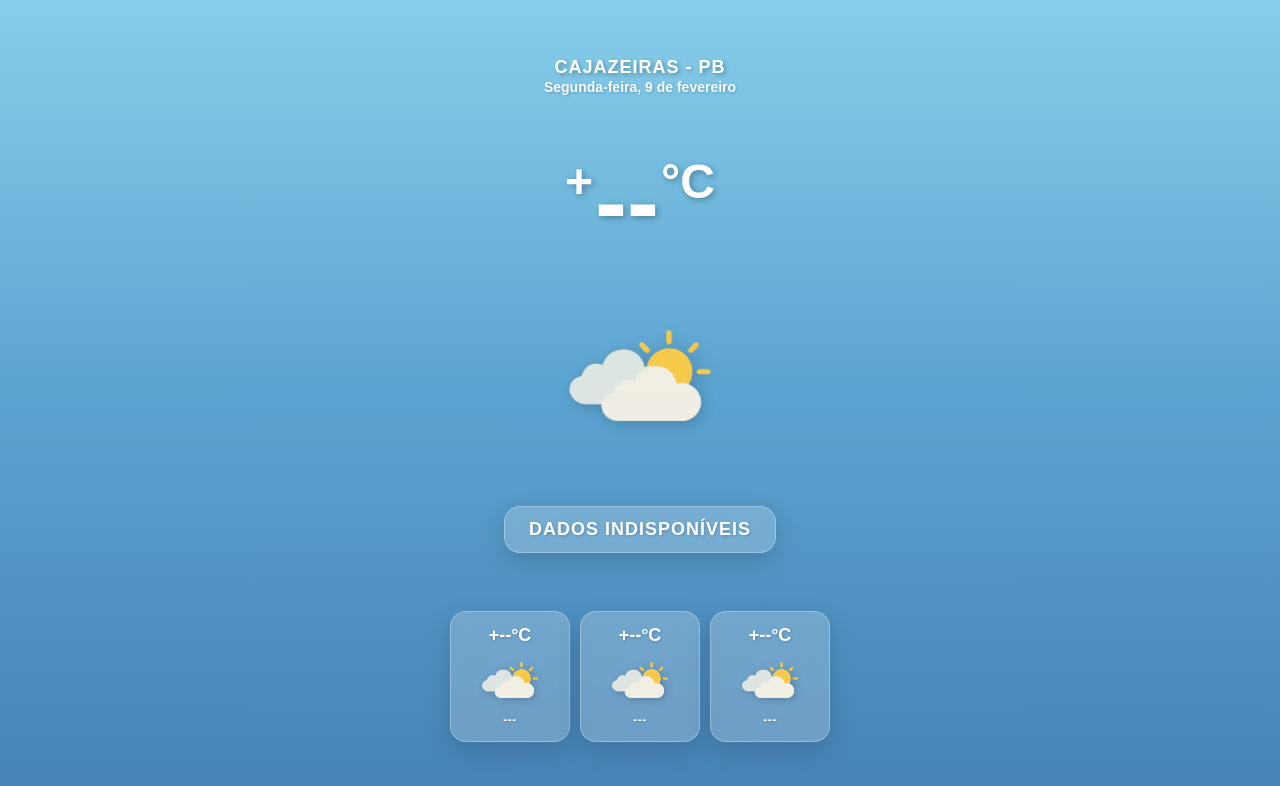
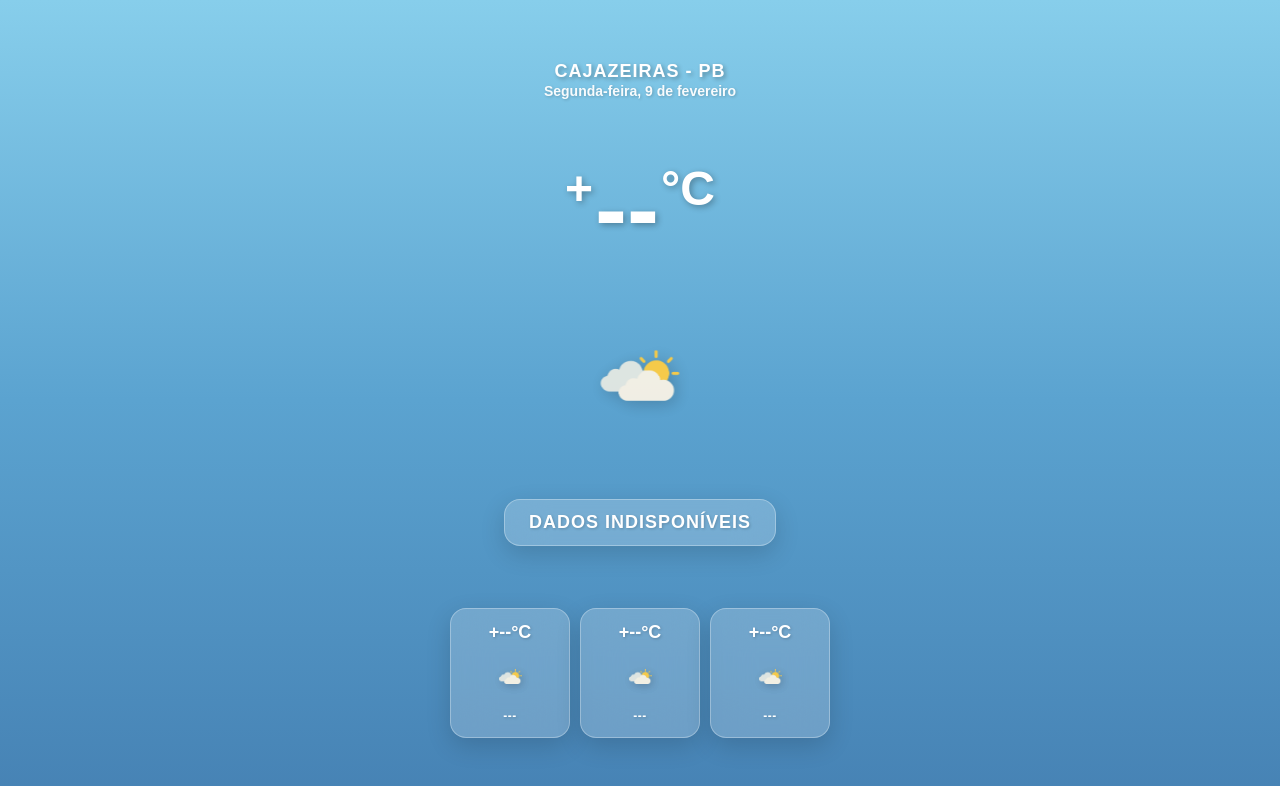
Before and after one commit to lldearaujo/conteudooh, a FastAPI app: page /clima in a window 1280 px wide. Shown: the top 786 px of the page. Run offline with FastAPI, Linux system fonts and the light colour scheme; data that the repository does not hold is empty.

Commit message:
Reduzir tamanho dos Ã­cones de clima em 30% e adicionar margens para melhor harmonia visual

```diff
--- a/static/clima.css
+++ b/static/clima.css
@@ -206,8 +206,8 @@ body {
 }
 
 .clima-icone-principal .icone-clima-img {
-    width: clamp(40px, 10vw + 5vh, 140px);
-    height: clamp(40px, 10vw + 5vh, 140px);
+    width: clamp(28px, 7vw + 3.5vh, 98px);
+    height: clamp(28px, 7vw + 3.5vh, 98px);
     max-width: 100%;
     max-height: 100%;
     object-fit: contain;
@@ -217,6 +217,8 @@ body {
     image-rendering: auto;
     -webkit-image-rendering: auto;
     image-rendering: -webkit-optimize-contrast;
+    margin: clamp(5px, 1vw + 0.5vh, 10px);
+    padding: clamp(5px, 1vw + 0.5vh, 10px);
 }
 
 @keyframes float {
@@ -312,8 +314,8 @@ body {
 }
 
 .previsao-icone .previsao-icone-img {
-    width: clamp(24px, 6vw, 56px);
-    height: clamp(24px, 6vw, 56px);
+    width: clamp(17px, 4.2vw, 39px);
+    height: clamp(17px, 4.2vw, 39px);
     max-width: 100%;
     max-height: 100%;
     object-fit: contain;
@@ -323,6 +325,8 @@ body {
     image-rendering: auto;
     -webkit-image-rendering: auto;
     image-rendering: -webkit-optimize-contrast;
+    margin: clamp(5px, 0.8vw + 0.4vh, 8px);
+    padding: clamp(5px, 0.8vw + 0.4vh, 8px);
 }
 
 .previsao-dia {
```
Also changed, not shown: other parts of static/clima.css (+32 -16 lines).
